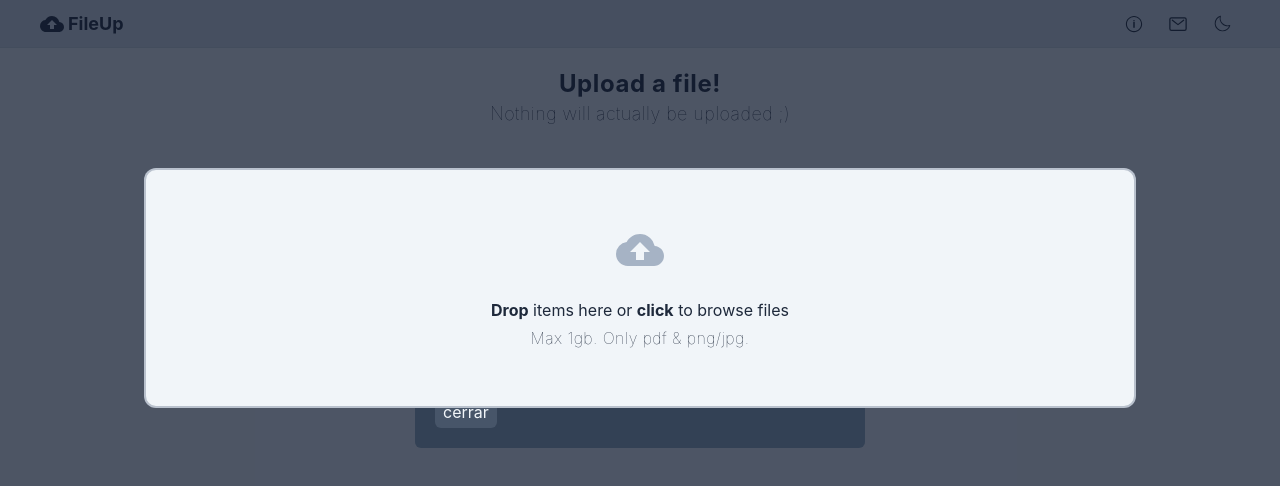
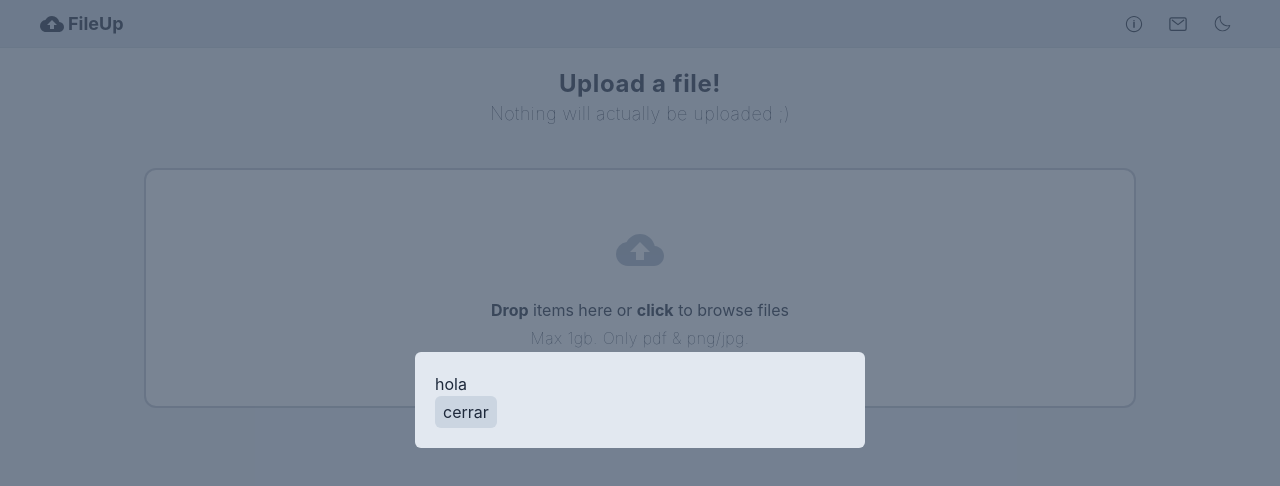
Before and after one commit to julian0394/file-updater, a React (Vite) app: page / in a window 1280 px wide. Both pictures are taken after a click on the button 1134 px from the left and 23 px from the top of the page. Shown: the top 486 px of the page. Built offline with nearby package versions, Linux system fonts and the light colour scheme.

Commit message:
Created new button component

```diff
--- /dev/null
+++ b/src/components/Button.tsx
@@ -0,0 +1,19 @@
+import { PropsWithChildren } from 'react'
+
+interface Props extends PropsWithChildren {
+  onClick: () => void
+  id: string
+}
+
+const Button = ({ children, onClick, id }: Props) => {
+  return (
+    <button
+      onClick={onClick}
+      id={id}
+      data-testid={`text-${id}`}
+      className='rounded-md bg-slate-300 px-2 py-1 text-slate-800 transition-colors duration-150 hover:bg-slate-400/50 active:bg-slate-400/80 dark:bg-slate-600 dark:text-slate-100 dark:hover:bg-slate-500/50 dark:active:bg-slate-500/80'>
+      {children}
+    </button>
+  )
+}
+export default Button
--- a/src/components/HeaderButton.tsx
+++ b/src/components/HeaderButton.tsx
@@ -5,7 +5,7 @@ interface Props extends PropsWithChildren {
   id: string
 }
 
-const Button = ({ children, onClick, id }: Props) => {
+const HeaderButton = ({ children, onClick, id }: Props) => {
   return (
     <button
       onClick={onClick}
@@ -18,4 +18,4 @@ const Button = ({ children, onClick, id }: Props) => {
   )
 }
 
-export default Button
+export default HeaderButton
--- a/src/components/InfoModal.tsx
+++ b/src/components/InfoModal.tsx
@@ -1,5 +1,7 @@
 import * as Dialog from '@radix-ui/react-dialog'
 import { Dispatch, SetStateAction } from 'react'
+import HeaderButton from './HeaderButton'
+import Button from './Button'
 
 interface Props {
   isOpen: boolean
@@ -10,10 +12,15 @@ const InfoModal = ({ isOpen, setIsOpen }: Props) => {
   return (
     <Dialog.Root open={isOpen} onOpenChange={setIsOpen}>
       <Dialog.Portal>
-        <Dialog.Overlay className='fixed inset-0 bg-slate-900/70 transition-all duration-500' />
-        <Dialog.Content className='fixed max-h-[85vh] w-[90vw] max-w-[450px] left-1/2 top-1/2 -translate-x-1/2 -translate-y-1/2 rounded-md bg-slate-700 text-slate-100 p-5'>
+        <Dialog.Overlay className='fixed inset-0 z-50 bg-slate-600/70 transition-all duration-500 dark:bg-slate-900/90' />
+        <Dialog.Content className='fixed left-1/2 top-1/2 z-50 max-h-[85vh] w-[90vw] max-w-[450px] -translate-x-1/2 -translate-y-1/2 rounded-md bg-slate-200 dark:bg-slate-700 p-5 text-slate-800 dark:text-slate-100'>
           <h1>hola</h1>
-          <button className='py-1 px-2 rounded-md bg-slate-600 text-slate-100' onClick={() => setIsOpen(false)}>cerrar</button>
+          <Button
+            id='btn-InfoModal-closeButton'
+            // className='rounded-md bg-slate-600 px-2 py-1'
+            onClick={() => setIsOpen(false)}>
+            cerrar
+          </Button>
         </Dialog.Content>
       </Dialog.Portal>
     </Dialog.Root>
```
